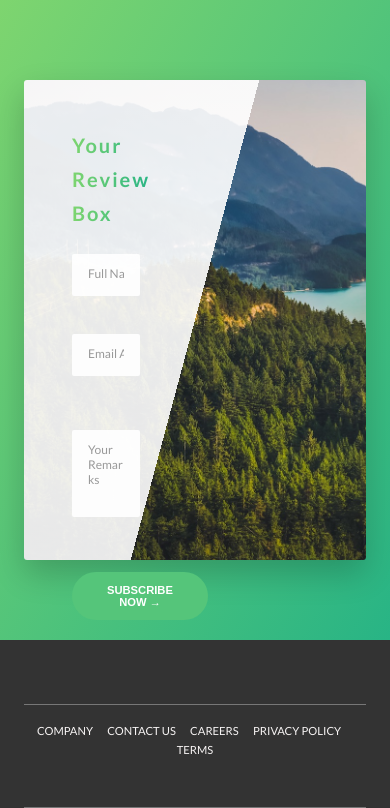
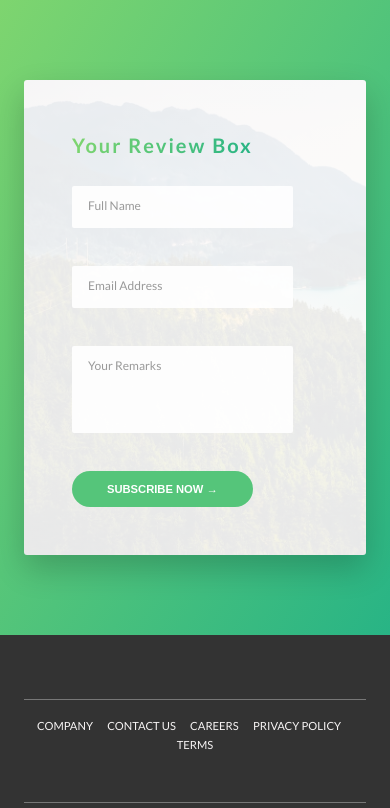
Before and after one commit to codewithmero/miecs-repo, a PHP site: page / in a window 390 px wide. Shown: the part 5692-6500 px from the top of the page. Run offline with PHP 8.4, Linux system fonts and the light colour scheme; some libraries are stand-ins or nearby versions.

Commit message:
made the booking section responsive.

```diff
--- a/css/style.css
+++ b/css/style.css
@@ -860,13 +860,25 @@ textarea {
 
 .book {
   background-image: linear-gradient(105deg, rgba(255, 255, 255, 0.9) 0%, rgba(255, 255, 255, 0.9) 50%, transparent 50%), url(../img/book_img.jpg);
-  background-size: cover;
-  height: 60rem;
+  background-size: 100%;
   border-radius: 3px;
   box-shadow: 0 1.7rem 4rem rgba(0, 0, 0, 0.2); }
+  @media (max-width: 75em) {
+    .book {
+      background-image: linear-gradient(105deg, rgba(255, 255, 255, 0.9) 0%, rgba(255, 255, 255, 0.9) 65%, transparent 65%), url(../img/book_img.jpg);
+      background-size: cover; } }
+  @media (max-width: 56.25em) {
+    .book {
+      background-image: linear-gradient(to right, rgba(255, 255, 255, 0.9) 0%, rgba(255, 255, 255, 0.9) 100%, transparent 100%), url(../img/book_img.jpg); } }
   .book__form {
     width: 50%;
     padding: 6rem; }
+    @media (max-width: 75em) {
+      .book__form {
+        width: 65%; } }
+    @media (max-width: 56.25em) {
+      .book__form {
+        width: 100%; } }
 
 .error {
   position: absolute;
--- a/sass/pages/_home.scss
+++ b/sass/pages/_home.scss
@@ -65,13 +65,39 @@
                                       rgba($color-white, .9) 50%,
                                       transparent 50%),
                                       url(../img/book_img.jpg);
-    background-size: cover;
-    height: 60rem;
+    background-size: 100%;
+    // height: 60rem;
     border-radius: 3px;
     box-shadow: 0 1.7rem 4rem rgba($color-black, .2);
+
+    @include respond(tab-land) {
+        background-image: linear-gradient(105deg,
+                                      rgba($color-white, .9) 0%,
+                                      rgba($color-white, .9) 65%,
+                                      transparent 65%),
+                                      url(../img/book_img.jpg);
+
+        background-size: cover;
+    }
+
+    @include respond(tab-port) {
+        background-image: linear-gradient(to right,
+                                      rgba($color-white, .9) 0%,
+                                      rgba($color-white, .9) 100%,
+                                      transparent 100%),
+                                      url(../img/book_img.jpg);
+    }
 
     &__form {
         width: 50%;
         padding: 6rem;
+
+        @include respond(tab-land) {
+            width: 65%;
+        }
+
+        @include respond(tab-port) {
+            width: 100%;
+        }
     }
 }
```
